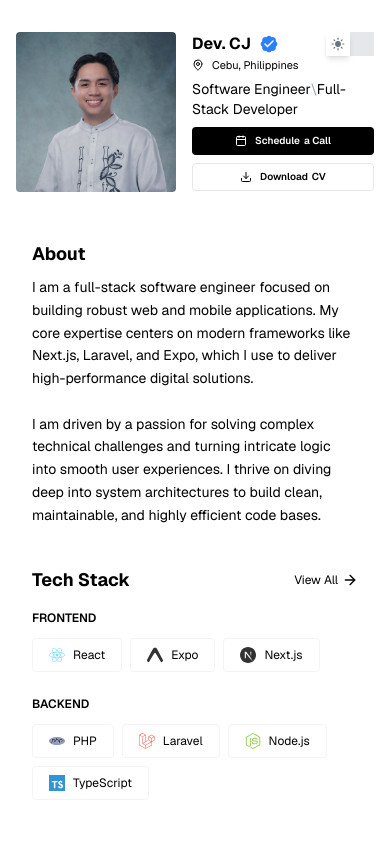
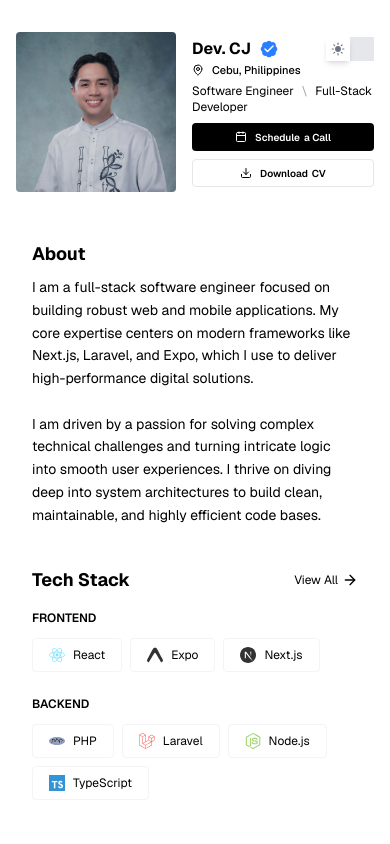
Before and after one commit to cjabendan/cj-dev, a Next.js app: page / in a window 390 px wide. Shown: the top 844 px of the page. Built offline with nearby package versions, Linux system fonts and the light colour scheme.

Commit message:
feat: fix error for hyrdation, add new component

```diff
--- a/components/ProfileHeader.tsx
+++ b/components/ProfileHeader.tsx
@@ -1,17 +1,9 @@
 "use client";
 
-import { useTheme } from "next-themes";
 import Image from "next/image";
 
-import {
-  Check,
-  MapPin,
-  Calendar,
-  Sun,
-  Moon,
-  Download,
-  VerifiedIcon,
-} from "lucide-react";
+import { Check, MapPin, Calendar, Download, VerifiedIcon } from "lucide-react";
+import ThemeToggle from "./ThemeToggle";
 
 /* Last updated date
 const lastUpdated = new Intl.DateTimeFormat("en-US", {
@@ -19,18 +11,13 @@ const lastUpdated = new Intl.DateTimeFormat("en-US", {
   day: "numeric",
   year: "numeric",
 }).format(new Date(process.env.BUILD_TIME || new Date()));
-  if (!isMounted) return <div className="h-40" />;
 
-import { useIsMounted } from "@/hooks/useIsMounted";
-    const isMounted = useIsMounted();
 */
 
 export default function ProfileHeader() {
-  const { theme, setTheme } = useTheme();
-
   return (
     <section className="mb-8 animate-fade-in">
-      <div className="flex sm:items-center gap-4 sm:gap-6">
+      <div className="flex items-center gap-4 sm:gap-6">
         {/* Avatar */}
         <Image
           src="/images/gallery/Pfp.png"
@@ -44,17 +31,18 @@ export default function ProfileHeader() {
           {/* Content */}
           <div className="flex items-center justify-between gap-2">
             <div className="flex items-center gap-2">
-              <h1 className="block min-[470px]:hidden text-base font-bold truncate">
-                Dev. CJ
-              </h1>
-
-              <h1 className="hidden min-[470px]:block min-[620px]:hidden text-xl font-bold truncate">
-                Dev. CJ Abendan
-              </h1>
-
-              <h1 className="hidden min-[620px]:block text-xl font-bold truncate">
-                Dev. Christian James A. Abendan
-              </h1>
+              <p className="text-base sm:text-xl font-bold truncate">
+                <span className="inline min-[470px]:hidden">Dev. CJ</span>
+                <span className="hidden min-[470px]:inline min-[530px]:hidden">
+                  Dev. CJ Abendan
+                </span>
+                <span className="hidden min-[530px]:inline sm:hidden">
+                  Dev. Christian Abendan
+                </span>
+                <span className="hidden sm:inline">
+                  Dev. Christian James A. Abendan
+                </span>
+              </p>
               <div className="relative">
                 <VerifiedIcon
                   className="w-5 h-5 text-blue-500 fill-blue-500"
@@ -66,38 +54,20 @@ export default function ProfileHeader() {
                 />
               </div>
             </div>
-
-            {/* Theme Toggle */}
-            <button
-              onClick={() => setTheme(theme === "dark" ? "light" : "dark")}
-              className="relative inline-flex h-6 w-12 items-center transition-colors duration-300 ease-in-out focus:outline-none focus:ring-2 focus:ring-blue-500 focus:ring-offset-2 bg-gray-200 dark:bg-gray-700"
-              aria-label="Toggle Theme"
-            >
-              <div
-                className={`absolute w-6 h-6 bg-white shadow-md transform transition-transform duration-300 ease-in-out flex items-center justify-center ${
-                  theme === "dark" ? "translate-x-6" : "translate-x-0"
-                }`}
-              >
-                {theme === "dark" ? (
-                  <Moon size={14} className="fill-gray-800 text-gray-800" />
-                ) : (
-                  <Sun size={14} className="fill-gray-500 text-gray-500" />
-                )}
-              </div>
-            </button>
+            <ThemeToggle />
           </div>
 
-          <div className="flex gap-x-4 text-sm truncate">
-            <p className="max-[460px]:text-[11px] text-xs text-sm text-foreground/70 mt-0.5 flex items-center gap-1 font-meduim">
+          <div className="flex gap-x-4 text-sm">
+            <p className="max-[460px]:text-[11px] text-xs text-sm text-foreground/70 mt-0.5 flex items-center gap-1 font-medium">
               <MapPin size={12} className="mr-1 shrink-0" />
-              <span className="hidden sm:block">Minglanilla, </span>
+              <span className="block max-[485px]:hidden">Minglanilla, </span>
               Cebu, Philippines
             </p>
           </div>
           <div className="flex items-center flex-wrap mt-1.5 sm:mt-3">
-            <p className="max-[460px]:text-sm text-base">
+            <p className="max-[485px]:text-xs max-[530px]:text-sm text-base">
               <span>Software Engineer</span>
-              <span className="text-gray-400">\</span>
+              <span className="text-gray-400 mx-2">\</span>
               <span>Full-Stack Developer</span>
             </p>
           </div>
--- /dev/null
+++ b/components/ThemeToggle.tsx
@@ -0,0 +1,30 @@
+import { useTheme } from "next-themes";
+import { useIsMounted } from "@/hooks/useIsMounted";
+
+import { Sun, Moon } from "lucide-react";
+
+export default function ThemeToggle() {
+  const { theme, setTheme } = useTheme();
+
+  const isMounted = useIsMounted();
+  if (!isMounted) return <div className="h-40" />;
+  return (
+    <button
+      onClick={() => setTheme(theme === "dark" ? "light" : "dark")}
+      className="relative inline-flex h-6 w-12 items-center transition-colors duration-300 ease-in-out focus:outline-none focus:ring-2 focus:ring-blue-500 focus:ring-offset-2 bg-gray-200 dark:bg-gray-700"
+      aria-label="Toggle Theme"
+    >
+      <div
+        className={`absolute w-6 h-6 bg-white shadow-md transform transition-transform duration-300 ease-in-out flex items-center justify-center ${
+          theme === "dark" ? "translate-x-6" : "translate-x-0"
+        }`}
+      >
+        {theme === "dark" ? (
+          <Moon size={14} className="fill-gray-800 text-gray-800" />
+        ) : (
+          <Sun size={14} className="fill-gray-500 text-gray-500" />
+        )}
+      </div>
+    </button>
+  );
+}
```
